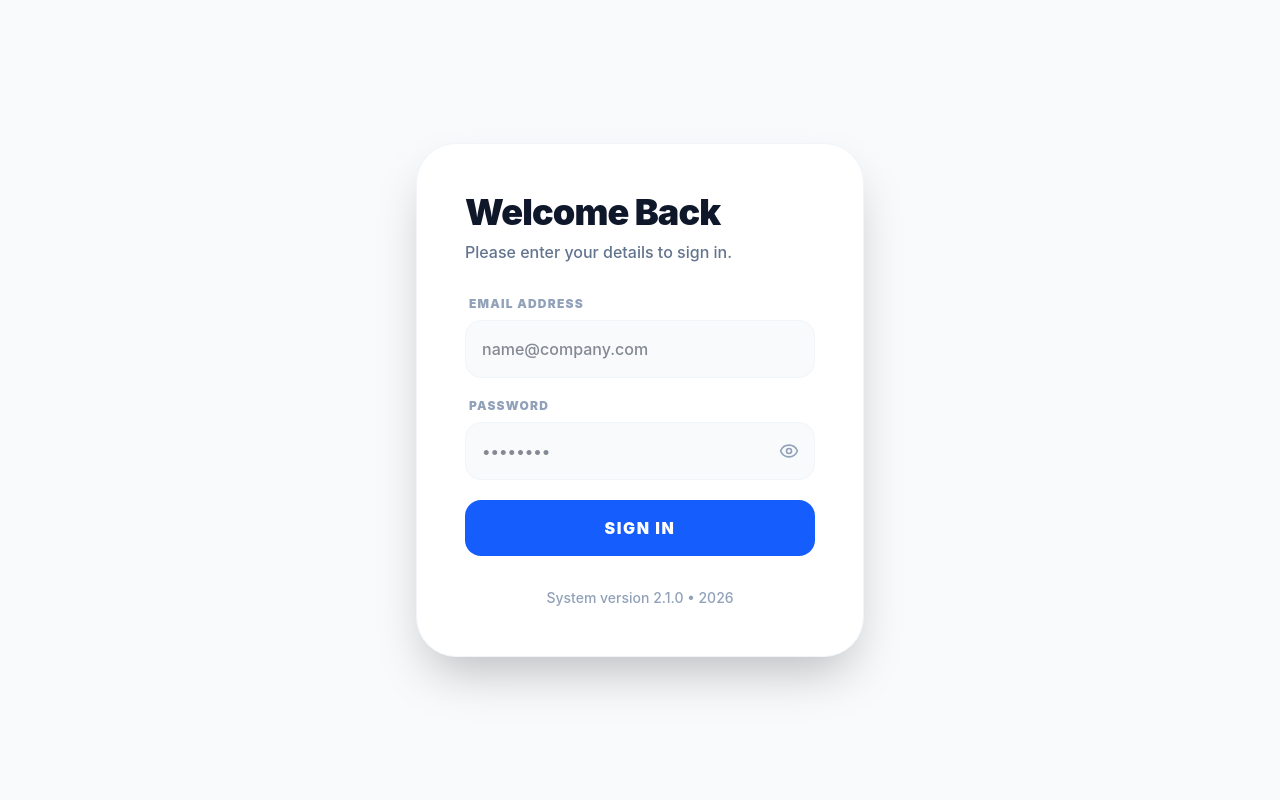
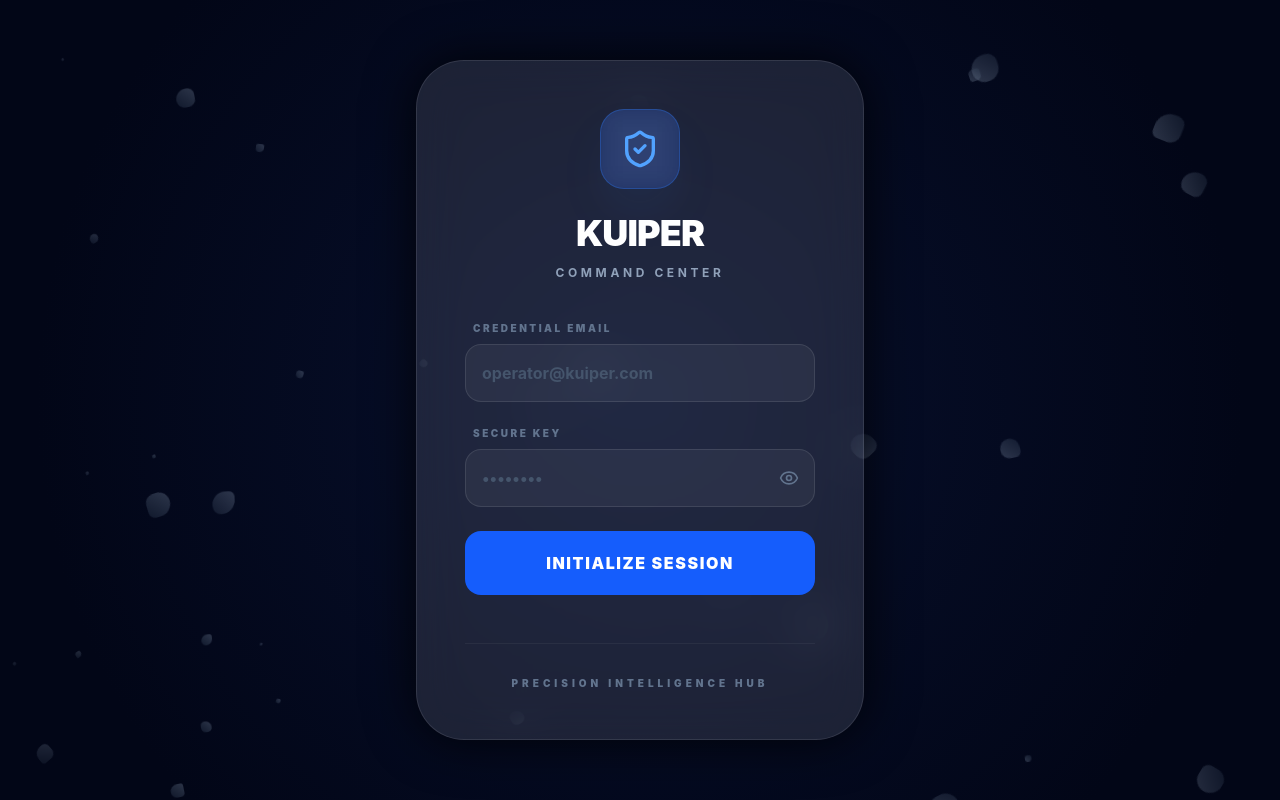
Before and after one commit to dennistechdataseeders-cyber/kuiper, a React (Vite) app in the folder frontend/: page /login in a window 1280 px wide. Built offline with nearby package versions, Linux system fonts and the light colour scheme.

Commit message:
login bug fixed

```diff
--- a/frontend/src/App.jsx
+++ b/frontend/src/App.jsx
@@ -1,4 +1,4 @@
-import { useEffect } from 'react';
+import { useEffect, useMemo } from 'react';
 import { BrowserRouter as Router, Routes, Route, Navigate, useNavigate, useLocation } from 'react-router-dom';
 import Sidebar from './components/Sidebar';
 import ViewAnalytics from './pages/ViewAnalytics';
@@ -8,7 +8,7 @@ import AdminDashboard from './pages/AdminDashboard';
 import Login from './pages/Login';
 import Organizations from './pages/Organizations';
 import SalesDashboard from './pages/SalesDashboard';
-import SalesManagerDashboard from './pages/SalesManagerDashboard'; // New Import
+import SalesManagerDashboard from './pages/SalesManagerDashboard';
 import LeadGeneration from './pages/LeadGeneration';
 import Prospects from './pages/Prospects';
 import DeveloperDashboard from './pages/DeveloperDashboard';
@@ -20,15 +20,20 @@ const SessionManager = ({ children }) => {
   const location = useLocation();
 
   useEffect(() => {
+    // Only run session checks if NOT on the login page
     if (location.pathname === '/login') return;
+
     const token = localStorage.getItem('token');
     const lastActive = localStorage.getItem('lastActive');
+
     if (!token) {
       navigate('/login', { replace: true });
       return;
     }
+
     const currentTime = Date.now();
-    const expirationTime = 12 * 60 * 60 * 1000;
+    const expirationTime = 12 * 60 * 60 * 1000; // 12 Hours
+
     if (lastActive && currentTime - parseInt(lastActive) > expirationTime) {
       localStorage.clear();
       navigate('/login', { replace: true });
@@ -46,58 +51,69 @@ const ProtectedRoute = ({ children, allowedRoles }) => {
 
   if (!token) return <Navigate to="/login" replace />;
 
-  if (allowedRoles && !allowedRoles.includes(userRole)) {
+  // Case-insensitive check to avoid "sales" vs "Sales" issues
+  if (allowedRoles && !allowedRoles.map(r => r.toLowerCase()).includes(userRole?.toLowerCase())) {
     const rolePaths = {
-      'Admin': '/admin',
-      'Sales Manager': '/sales-manager',
-      'Sales': '/sales',
-      'Developer': '/developer',
-      'Project Manager': '/admin/projects',
+      'admin': '/admin',
+      'sales manager': '/sales-manager',
+      'sales': '/sales',
+      'developer': '/developer',
+      'project manager': '/admin/projects',
     };
-    const redirectTo = rolePaths[userRole] || '/login';
+    const redirectTo = rolePaths[userRole.toLowerCase()] || '/login';
     return <Navigate to={redirectTo} replace />;
   }
+
   return children;
 };
 
 function AppContent() {
   const userRole = localStorage.getItem('role');
+  const token = localStorage.getItem('token');
 
-  const landingPath =
-    userRole === 'Admin'           ? '/admin'           :
-    userRole === 'Sales Manager'   ? '/sales-manager'   :
-    userRole === 'Sales'           ? '/sales'           :
-    userRole === 'Project Manager' ? '/admin/projects' :
-    userRole === 'Developer'       ? '/developer'       : '/login';
+  // useMemo prevents the landing path from changing constantly during renders
+  const landingPath = useMemo(() => {
+    if (!userRole) return '/login';
+    const role = userRole.toLowerCase();
+    if (role === 'admin') return '/admin';
+    if (role === 'sales manager') return '/sales-manager';
+    if (role === 'sales') return '/sales';
+    if (role === 'project manager') return '/admin/projects';
+    if (role === 'developer') return '/developer';
+    return '/login';
+  }, [userRole]);
 
   return (
     <SessionManager>
       <Routes>
-        <Route path="/login" element={<Login />} />
+        {/* If logged in, /login takes you to your dashboard */}
+        <Route path="/login" element={token ? <Navigate to={landingPath} replace /> : <Login />} />
+
+        {/* Standardized Dashboard Routes */}
         <Route path="/*" element={
           <ProtectedRoute>
             <div className="flex bg-[#f8fafc] min-h-screen">
               <Sidebar />
               <main className="flex-1 w-full overflow-x-hidden pl-20 lg:pl-0">
-                {/* pl-20 added to offset fixed sidebar on small screens if not using ml */}
                 <Routes>
+                  {/* Root within the dashboard */}
                   <Route path="/" element={<Navigate to={landingPath} replace />} />
 
-                  {/* Admin & Sales Manager Dashboard */}
+                  {/* Shared & Specific Routes */}
                   <Route path="/admin" element={<ProtectedRoute allowedRoles={['Admin']}><AdminDashboard /></ProtectedRoute>} />
                   <Route path="/sales-manager" element={<ProtectedRoute allowedRoles={['Sales Manager']}><SalesManagerDashboard /></ProtectedRoute>} />
 
-                  {/* Project & User Management */}
-                  <Route path="/admin/projects" element={<ProtectedRoute allowedRoles={['Admin', 'Project Manager']}><ProjectManagement /></ProtectedRoute>} />
-                  <Route path="/admin/users" element={<ProtectedRoute allowedRoles={['Admin', 'Project Manager', 'Sales Manager']}><UserManagement /></ProtectedRoute>} />
-
-                  {/* Sales Routes */}
+                  {/* Sales Group: Ensure 'Sales' is explicitly listed */}
                   <Route path="/sales" element={<ProtectedRoute allowedRoles={['Sales', 'Admin', 'Sales Manager']}><SalesDashboard /></ProtectedRoute>} />
                   <Route path="/sales/add_org" element={<ProtectedRoute allowedRoles={['Sales', 'Admin', 'Sales Manager']}><Organizations /></ProtectedRoute>} />
                   <Route path="/sales/lead_generation" element={<ProtectedRoute allowedRoles={['Sales', 'Admin', 'Sales Manager']}><LeadGeneration /></ProtectedRoute>} />
                   <Route path="/sales/prospects" element={<ProtectedRoute allowedRoles={['Sales', 'Admin', 'Sales Manager']}><Prospects /></ProtectedRoute>} />
 
-                  {/* Developer Routes */}
+                  {/* Management */}
+                  <Route path="/admin/projects" element={<ProtectedRoute allowedRoles={['Admin', 'Project Manager']}><ProjectManagement /></ProtectedRoute>} />
+                  <Route path="/admin/users" element={<ProtectedRoute allowedRoles={['Admin', 'Project Manager', 'Sales Manager']}><UserManagement /></ProtectedRoute>} />
+
+                  {/* Developer */}
                   <Route path="/developer" element={<ProtectedRoute allowedRoles={['Admin', 'Developer']}><DeveloperDashboard /></ProtectedRoute>} />
                   <Route path="/developer/project/:id" element={<ProtectedRoute allowedRoles={['Admin', 'Developer']}><ProjectDetailView /></ProtectedRoute>} />
                   <Route path="/developer/bucket" element={<ProtectedRoute allowedRoles={['Admin', 'Developer']}><DeveloperBucket /></ProtectedRoute>} />
@@ -105,7 +121,8 @@ function AppContent() {
                   {/* Analytics */}
                   <Route path="/view_analytics" element={<ProtectedRoute allowedRoles={['Admin', 'Sales', 'Project Manager', 'Sales Manager']}><ViewAnalytics /></ProtectedRoute>} />
 
-                  <Route path="*" element={<Navigate to="/" replace />} />
+                  {/* Internal Fallback to landing page instead of infinite /login redirect */}
+                  <Route path="*" element={<Navigate to={landingPath} replace />} />
                 </Routes>
               </main>
             </div>
--- a/frontend/src/index.css
+++ b/frontend/src/index.css
@@ -7,3 +7,24 @@ body {
   -webkit-font-smoothing: antialiased;
   @apply bg-slate-50 text-slate-900;
 }
+@keyframes asteroid-drift {
+  0% {
+    transform: translateX(-10vw) translateY(0) rotate(0deg) scale(0.8);
+    opacity: 0;
+  }
+  20% {
+    opacity: 0.3;
+  }
+  80% {
+    opacity: 0.3;
+  }
+  100% {
+    transform: translateX(120vw) translateY(10vh) rotate(360deg) scale(1.2);
+    opacity: 0;
+  }
+}
+
+.animate-asteroid {
+  animation: asteroid-drift linear infinite;
+  will-change: transform;
+}
--- a/frontend/src/pages/Login.jsx
+++ b/frontend/src/pages/Login.jsx
@@ -2,24 +2,55 @@ import { useState } from 'react';
 import axios from 'axios';
 import { useNavigate } from 'react-router-dom';
 import toast from 'react-hot-toast';
-import { Eye, EyeOff } from 'lucide-react'; // Using Lucide icons for a clean look
+import { Eye, EyeOff, ShieldCheck } from 'lucide-react';
 import API_BASE_URL from '../config';
+
+const AsteroidField = () => {
+  const asteroids = Array.from({ length: 40 });
+  return (
+    <div className="absolute inset-0 overflow-hidden pointer-events-none">
+      <div className="absolute inset-0 bg-[radial-gradient(circle_at_50%_50%,_rgba(30,58,138,0.2)_0%,_rgba(2,6,23,1)_80%)]" />
+      {asteroids.map((_, i) => {
+        const size = Math.random() * 25 + 2;
+        const duration = Math.random() * 40 + 20;
+        const delay = Math.random() * 30;
+        const top = Math.random() * 100;
+
+        return (
+          <div
+            key={i}
+            className="absolute bg-gradient-to-br from-slate-400 to-slate-700 opacity-20 animate-asteroid"
+            style={{
+              width: `${size}px`,
+              height: `${size}px`,
+              top: `${top}%`,
+              left: `-5%`,
+              animationDuration: `${duration}s`,
+              animationDelay: `-${delay}s`,
+              borderRadius: `${Math.random()*40+20}% ${Math.random()*40+30}% ${Math.random()*40+20}% ${Math.random()*40+30}%`
+            }}
+          />
+        );
+      })}
+    </div>
+  );
+};
 
 const Login = () => {
   const [email, setEmail] = useState('');
   const [password, setPassword] = useState('');
-  const [showPassword, setShowPassword] = useState(false); // NEW STATE
+  const [showPassword, setShowPassword] = useState(false);
   const [isSubmitting, setIsSubmitting] = useState(false);
-  const navigate = useNavigate();
+  const navigate = useNavigate(); // Added for smoother navigation
 
   const handleLogin = async (e) => {
     e.preventDefault();
     setIsSubmitting(true);
-
     try {
-      const res = await axios.post( `${API_BASE_URL}/api/auth/login`, { email, password });
+      const res = await axios.post(`${API_BASE_URL}/api/auth/login`, { email, password });
       const { token, user } = res.data;
 
+      // 1. Store session data
       localStorage.setItem('token', token);
       localStorage.setItem('role', user.role);
       localStorage.setItem('userName', user.name);
@@ -28,17 +59,26 @@ const Login = () => {
 
       toast.success(`Welcome back, ${user.name}!`);
 
+      // 2. Routing Logic - Matches App.jsx Landing Paths exactly
+      const role = user.role;
+      let targetRoute = '/login';
+
+      if (role === 'Admin') {
+        targetRoute = '/admin';
+      } else if (role === 'Sales Manager') {
+        targetRoute = '/sales-manager';
+      } else if (role === 'Sales') {
+        targetRoute = '/sales';
+      } else if (role === 'Project Manager') {
+        targetRoute = '/admin/projects';
+      } else if (role === 'Developer') {
+        targetRoute = '/developer';
+      }
+
+      // Small delay to allow the toast to be seen and localStorage to settle
       setTimeout(() => {
-        if (user.role === 'Admin') {
-          window.location.replace('/admin');
-        } else if (user.role === 'Project Manager') {
-          window.location.replace('/admin/projects');
-        } else if (user.role === 'Sales') {
-          window.location.replace('/sales');
-        } else {
-          window.location.replace('/developer');
-        }
-      }, 50);
+        navigate(targetRoute, { replace: true });
+      }, 100);
 
     } catch (err) {
       toast.error(err.response?.data?.error || "Login failed");
@@ -47,43 +87,47 @@ const Login = () => {
   };
 
   return (
-    <div className="min-h-screen flex items-center justify-center bg-slate-50 p-4">
+    <div className="min-h-screen flex items-center justify-center bg-[#020617] p-4 overflow-hidden relative font-sans">
+      <AsteroidField />
+
       <form
         onSubmit={handleLogin}
-        className="bg-white p-8 md:p-12 rounded-[2.5rem] shadow-2xl w-full max-w-md border border-slate-100"
+        className="relative z-10 bg-white/10 backdrop-blur-xl p-8 md:p-12 rounded-[3rem] shadow-[0_0_50px_rgba(0,0,0,0.8)] w-full max-w-md border border-white/10"
       >
-        <div className="mb-8">
-          <h2 className="text-4xl font-black mb-2 text-slate-900 tracking-tight">Welcome Back</h2>
-          <p className="text-slate-500 font-medium">Please enter your details to sign in.</p>
+        <div className="mb-10 text-center">
+          <div className="w-20 h-20 bg-blue-600/20 border border-blue-500/30 rounded-3xl mx-auto mb-6 flex items-center justify-center shadow-2xl shadow-blue-500/10 backdrop-blur-md">
+            <ShieldCheck size={40} className="text-blue-400" />
+          </div>
+          <h2 className="text-4xl font-black mb-3 text-white tracking-tight">KUIPER</h2>
+          <p className="text-slate-400 font-bold text-xs uppercase tracking-[0.3em]">Command Center</p>
         </div>
 
-        <div className="space-y-5">
-          <div>
-            <label className="block text-xs font-black uppercase tracking-widest text-slate-400 mb-2 ml-1">Email Address</label>
+        <div className="space-y-6">
+          <div className="group">
+            <label className="block text-[10px] font-black uppercase tracking-[0.25em] text-slate-500 mb-2 ml-2 group-focus-within:text-blue-400 transition-colors">Credential Email</label>
             <input
               type="email"
-              placeholder="name@company.com"
+              placeholder="operator@kuiper.com"
               required
-              className="w-full p-4 bg-slate-50 border border-slate-100 rounded-2xl outline-none focus:ring-2 focus:ring-blue-500 focus:bg-white transition-all font-medium"
+              className="w-full p-4 bg-white/5 border border-white/10 rounded-2xl outline-none focus:ring-2 focus:ring-blue-500/50 focus:bg-white/10 transition-all font-bold text-white placeholder:text-slate-600"
               onChange={(e) => setEmail(e.target.value)}
             />
           </div>
 
-          <div>
-            <label className="block text-xs font-black uppercase tracking-widest text-slate-400 mb-2 ml-1">Password</label>
-            <div className="relative"> {/* Relative container for the icon */}
+          <div className="group">
+            <label className="block text-[10px] font-black uppercase tracking-[0.25em] text-slate-500 mb-2 ml-2 group-focus-within:text-blue-400 transition-colors">Secure Key</label>
+            <div className="relative">
               <input
-                type={showPassword ? "text" : "password"} // TOGGLE TYPE
+                type={showPassword ? "text" : "password"}
                 placeholder="••••••••"
                 required
-                className="w-full p-4 bg-slate-50 border border-slate-100 rounded-2xl outline-none focus:ring-2 focus:ring-blue-500 focus:bg-white transition-all font-medium pr-12"
+                className="w-full p-4 bg-white/5 border border-white/10 rounded-2xl outline-none focus:ring-2 focus:ring-blue-500/50 focus:bg-white/10 transition-all font-bold text-white placeholder:text-slate-600 pr-12"
                 onChange={(e) => setPassword(e.target.value)}
               />
-              {/* Toggle Button */}
               <button
                 type="button"
                 onClick={() => setShowPassword(!showPassword)}
-                className="absolute right-4 top-1/2 -translate-y-1/2 text-slate-400 hover:text-blue-600 transition-colors"
+                className="absolute right-4 top-1/2 -translate-y-1/2 text-slate-500 hover:text-slate-300 transition-colors focus:outline-none"
               >
                 {showPassword ? <EyeOff size={20} /> : <Eye size={20} />}
               </button>
@@ -92,15 +136,15 @@ const Login = () => {
 
           <button
             disabled={isSubmitting}
-            className={`w-full py-4 bg-blue-600 text-white font-black rounded-2xl hover:bg-blue-700 hover:shadow-lg hover:shadow-blue-200 transition-all uppercase tracking-widest mt-4 flex items-center justify-center gap-2 ${isSubmitting ? 'opacity-70 cursor-not-allowed' : ''}`}
+            className={`w-full py-5 bg-blue-600 text-white font-black rounded-2xl hover:bg-blue-500 hover:shadow-[0_0_30px_rgba(37,99,235,0.4)] transition-all uppercase tracking-widest mt-4 flex items-center justify-center gap-2 ${isSubmitting ? 'opacity-50 cursor-not-allowed' : ''}`}
           >
-            {isSubmitting ? "Authenticating..." : "Sign In"}
+            {isSubmitting ? "Syncing..." : "Initialize Session"}
           </button>
         </div>
 
-        <div className="mt-8 text-center">
-          <p className="text-sm text-slate-400 font-medium">
-            System version 2.1.0 • {new Date().getFullYear()}
+        <div className="mt-12 text-center border-t border-white/5 pt-8">
+          <p className="text-[10px] text-slate-500 font-black uppercase tracking-[0.4em]">
+            Precision Intelligence Hub
           </p>
         </div>
       </form>
--- a/frontend/src/pages/UserManagement.jsx
+++ b/frontend/src/pages/UserManagement.jsx
@@ -1,6 +1,6 @@
 import { useState, useEffect } from 'react';
 import axios from 'axios';
-import { UserPlus, Edit2, Trash2, ShieldCheck, X } from 'lucide-react';
+import { UserPlus, Edit2, Trash2, ShieldCheck, X,Eye,EyeOff } from 'lucide-react';
 import API_BASE_URL from '../config';
 
 const UserManagement = () => {
@@ -8,7 +8,7 @@ const UserManagement = () => {
   const [showModal, setShowModal] = useState(false);
   const [isEditing, setIsEditing] = useState(false);
   const [currentUserId, setCurrentUserId] = useState(null);
-
+  const [showPassword, setShowPassword] = useState(false);
   const userRole = localStorage.getItem('role');
   const token = localStorage.getItem('token');
   const storedId = localStorage.getItem('userId');
@@ -95,10 +95,11 @@ const UserManagement = () => {
     }
   };
 
-  const closeModal = () => {
+ const closeModal = () => {
     setShowModal(false);
     setIsEditing(false);
     setCurrentUserId(null);
+    setShowPassword(false); // Reset eye toggle here
     setFormData({
         name: '',
         email: '',
@@ -202,16 +203,28 @@ const UserManagement = () => {
                 />
               </div>
 
-              {!isEditing && (
-                <div className="space-y-1">
-                  <label className="text-[10px] font-black uppercase text-slate-400 ml-1">Temporary Password</label>
+            {!isEditing && (
+              <div className="space-y-1">
+                <label className="text-[10px] font-black uppercase text-slate-400 ml-1">Temporary Password</label>
+                <div className="relative"> {/* Added relative container */}
                   <input
-                    type="password" required className="w-full p-4 bg-slate-50 border border-slate-100 rounded-2xl focus:ring-2 focus:ring-blue-500 outline-none font-bold text-slate-700"
-                    value={formData.password} onChange={(e) => setFormData({...formData, password: e.target.value})}
+                    type={showPassword ? "text" : "password"} // Dynamic type
+                    required
+                    className="w-full p-4 bg-slate-50 border border-slate-100 rounded-2xl focus:ring-2 focus:ring-blue-500 outline-none font-bold text-slate-700 pr-12"
+                    value={formData.password}
+                    onChange={(e) => setFormData({...formData, password: e.target.value})}
                   />
+                  {/* Eye Toggle Button */}
+                  <button
+                    type="button"
+                    onClick={() => setShowPassword(!showPassword)}
+                    className="absolute right-4 top-1/2 -translate-y-1/2 text-slate-400 hover:text-blue-600 transition-colors"
+                  >
+                    {showPassword ? <EyeOff size={18} /> : <Eye size={18} />}
+                  </button>
                 </div>
-              )}
-
+              </div>
+            )}
               <div className="space-y-1">
                 <label className="text-[10px] font-black uppercase text-slate-400 ml-1">System Role</label>
                 <select
```
Also changed, not shown: frontend/src/components/Sidebar.jsx (+12 -4 lines), frontend/src/pages/ProjectManagement.jsx (+56 -13 lines), frontend/src/pages/SalesDashboard.jsx (+12 -9 lines), frontend/public/images/org_logo_2.PNG (added), 1 other file (tests, documents, lock files or other folders).
